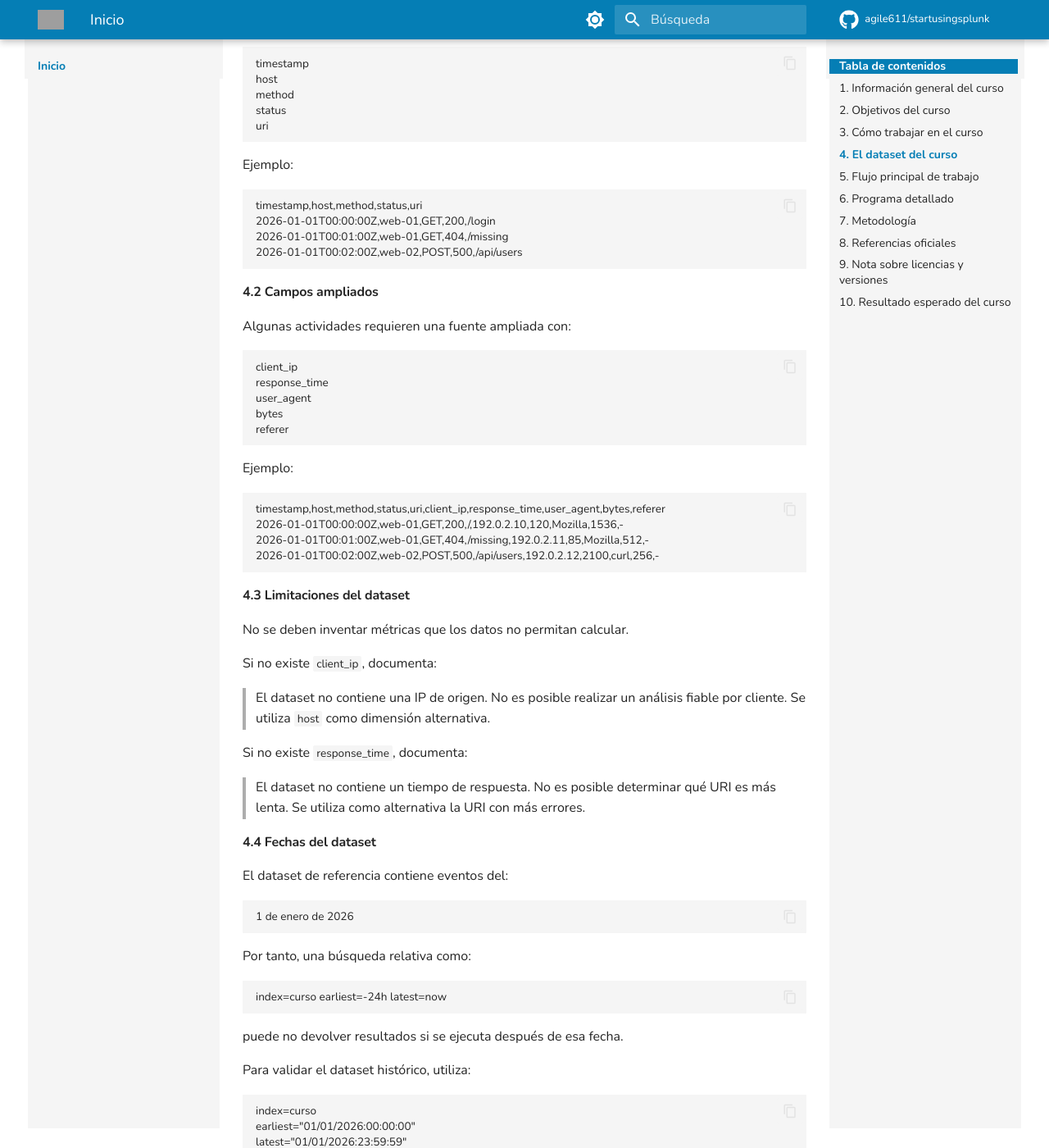
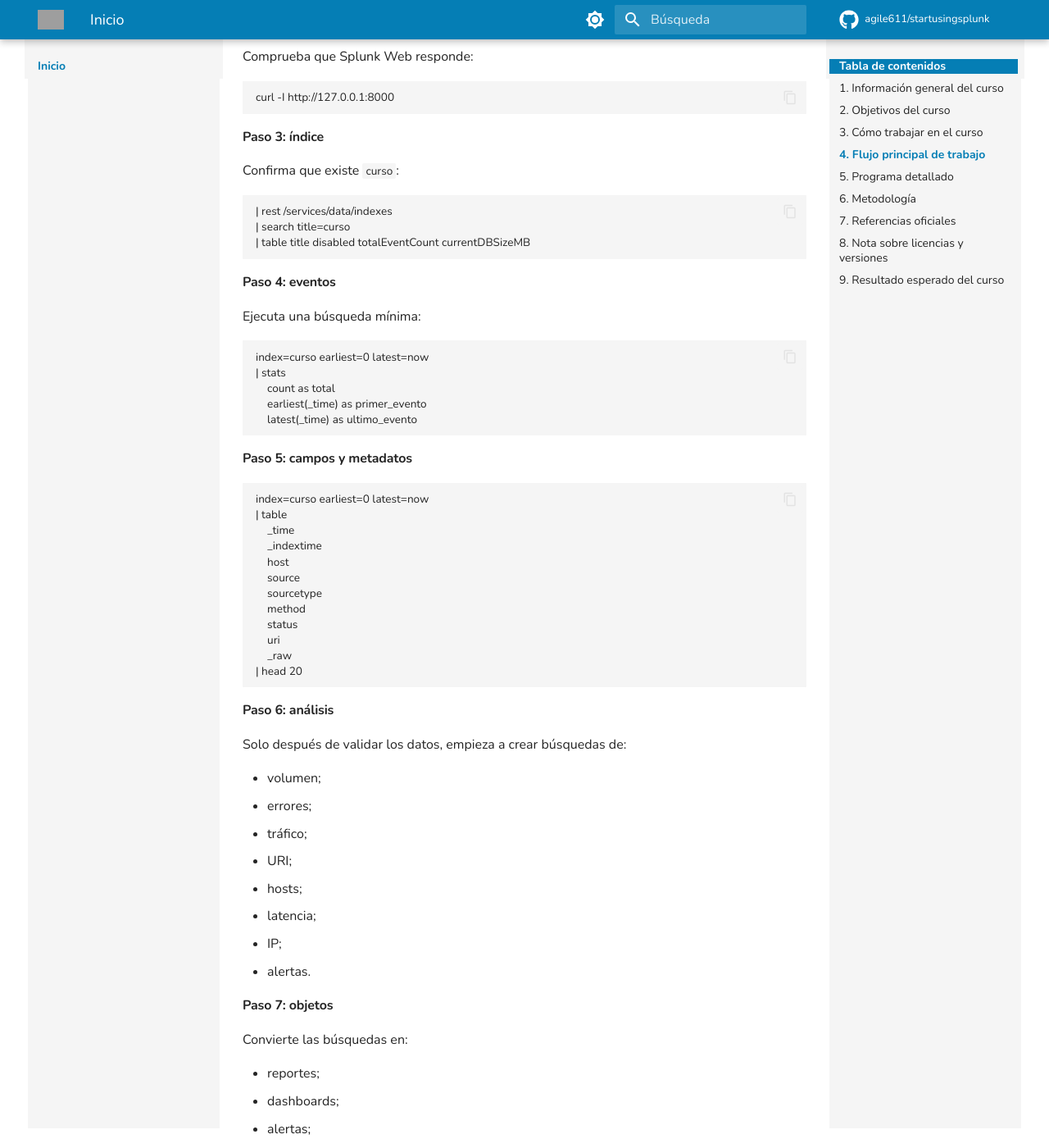
Before and after one commit to agile611/startusingsplunk, an MkDocs documentation site: the page built from docs/index.md, in a window 1280 px wide and 1400 px high, scrolled down 6689 px. Shown: the whole window at 82% size. Built offline with MkDocs 1.6.1 and Material for MkDocs 9.7.7, drawn with Linux system fonts in a browser that asks for light colours; comment, search, counter and statistics services are not loaded; some of the changed text lies outside the part shown; grey boxes are pictures that could not be loaded.

Commit message:
index now

````diff
--- a/docs/index.md
+++ b/docs/index.md
@@ -246,111 +246,7 @@ Cada consulta del curso debe documentar:
 
 ---
 
-## 4. El dataset del curso
-
-En el laboratorio se utiliza principalmente el índice:
-
-```text
-curso
-```
-
-El dataset básico se denomina:
-
-```text
-eventos_web.csv
-```
-
-#### 4.1 Campos mínimos
-
-El dataset mínimo contiene:
-
-```text
-timestamp
-host
-method
-status
-uri
-```
-
-Ejemplo:
-
-```text
-timestamp,host,method,status,uri
-2026-01-01T00:00:00Z,web-01,GET,200,/login
-2026-01-01T00:01:00Z,web-01,GET,404,/missing
-2026-01-01T00:02:00Z,web-02,POST,500,/api/users
-```
-
-#### 4.2 Campos ampliados
-
-Algunas actividades requieren una fuente ampliada con:
-
-```text
-client_ip
-response_time
-user_agent
-bytes
-referer
-```
-
-Ejemplo:
-
-```text
-timestamp,host,method,status,uri,client_ip,response_time,user_agent,bytes,referer
-2026-01-01T00:00:00Z,web-01,GET,200,/,192.0.2.10,120,Mozilla,1536,-
-2026-01-01T00:01:00Z,web-01,GET,404,/missing,192.0.2.11,85,Mozilla,512,-
-2026-01-01T00:02:00Z,web-02,POST,500,/api/users,192.0.2.12,2100,curl,256,-
-```
-
-#### 4.3 Limitaciones del dataset
-
-No se deben inventar métricas que los datos no permitan calcular.
-
-Si no existe `client_ip`, documenta:
-
-> El dataset no contiene una IP de origen. No es posible realizar un análisis
-> fiable por cliente. Se utiliza `host` como dimensión alternativa.
-
-Si no existe `response_time`, documenta:
-
-> El dataset no contiene un tiempo de respuesta. No es posible determinar qué URI
-> es más lenta. Se utiliza como alternativa la URI con más errores.
-
-#### 4.4 Fechas del dataset
-
-El dataset de referencia contiene eventos del:
-
-```text
-1 de enero de 2026
-```
-
-Por tanto, una búsqueda relativa como:
-
-```spl
-index=curso earliest=-24h latest=now
-```
-
-puede no devolver resultados si se ejecuta después de esa fecha.
-
-Para validar el dataset histórico, utiliza:
-
-```spl
-index=curso
-earliest="01/01/2026:00:00:00"
-latest="01/01/2026:23:59:59"
-| stats count
-```
-
-O, para una primera comprobación controlada:
-
-```spl
-index=curso earliest=0 latest=now
-| stats count
-```
-
----
-
-## 5. Flujo principal de trabajo
+## 4. Flujo principal de trabajo
 
 Utiliza esta secuencia en todas las prácticas:
 
@@ -768,7 +664,7 @@ oficial.
 
 ---
 
-## 10. Resultado esperado del curso
+## 9. Resultado esperado del curso
 
 Al finalizar, cada asistente debe ser capaz de explicar el recorrido completo de
 un evento:
````
Also changed, not shown: other parts of docs/index.md (+8 -8 lines).
